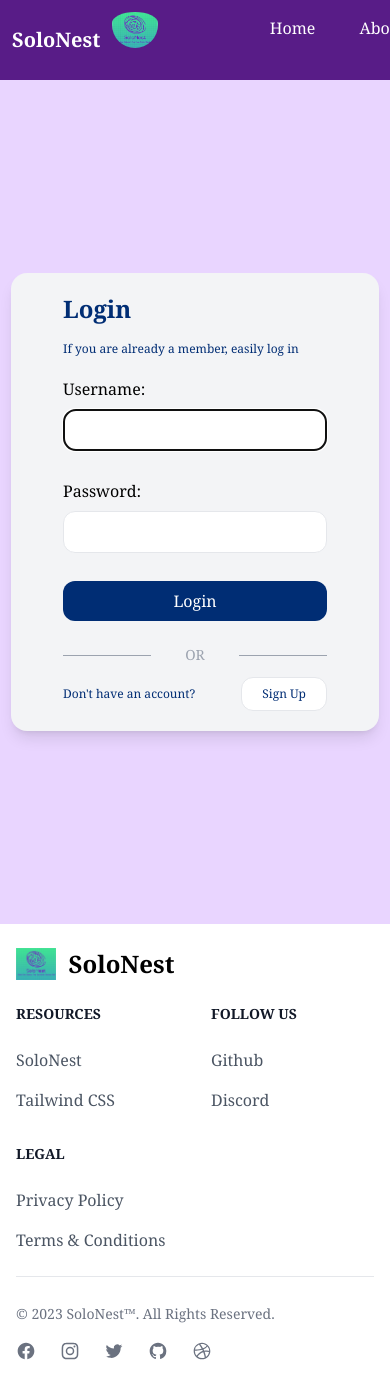
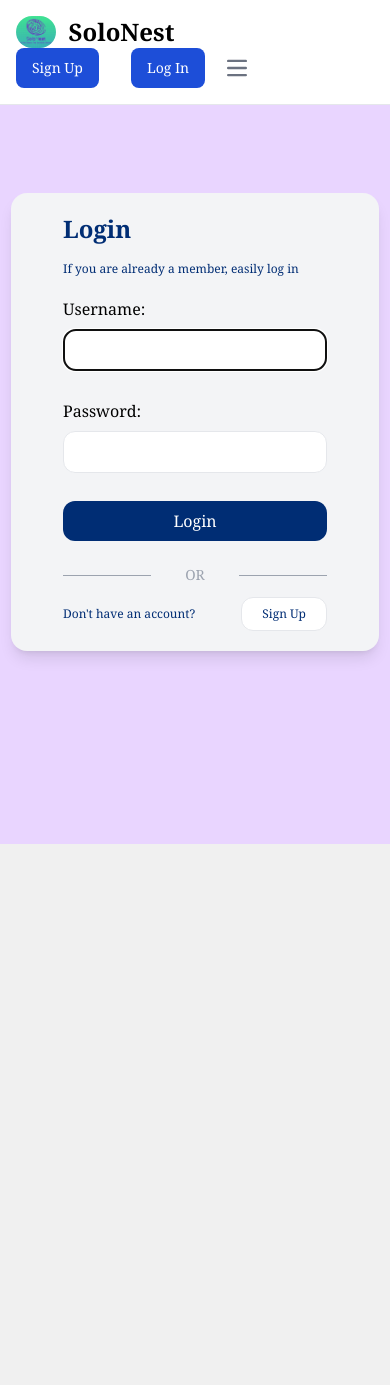
Before and after one commit to devyneX/SoloNest, a Django app: page /login/ in a window 390 px wide; the page is wider, and only the part inside the window is pictured. After the commit the page ends 844 px from the top of that part, so only its background shows below. Run offline with Django 4.2, Linux system fonts and the light colour scheme; some libraries are stand-ins or nearby versions.

Commit message:
added signup and login button in the navbar

```diff
--- a/theme/templates/base.html
+++ b/theme/templates/base.html
@@ -11,8 +11,8 @@
     {% tailwind_css %}
   </head>
 
-  <body class="bg-gray-50 font-serif leading-normal tracking-normal">
-    <nav class="bg-purple-900 text-white font-medium flex justify-between">
+  <body class="bg-gray-50 font-serif leading-normal tracking-normal fixed w-full z-20 top-0 left-0">
+    {% comment %} <nav class="bg-purple-900 text-white font-medium flex justify-between">
       <span class="text-xl flex items-center mx-3 font-extrabold">SoloNest</span>
       <img
         src="{% static 'img/logo.png' %}"
@@ -28,7 +28,45 @@
         <li class="cursor-pointer hover:underline">Facilities</li>
         <li class="cursor-pointer hover:underline">Contact Us</li>
       </ul>
+    </nav> {% endcomment %}
+
+    <nav class="bg-white dark:bg-purple-950 fixed w-full z-20 top-0 left-0 border-b border-gray-200 dark:border-gray-600">
+      <div class="max-w-screen-xl flex flex-wrap items-center justify-between mx-auto p-4">
+      <a href="#" class="flex items-center">
+          <img src="{% static 'img/logo.png' %}" class="h-8 mr-3 rounded-3xl" alt="SoloNest Logo">
+          <span class="self-center text-2xl font-semibold whitespace-nowrap dark:text-white">SoloNest</span>
+      </a>
+      <div class="flex md:order-2">
+          <button type="button" class="text-white bg-blue-700 hover:bg-blue-800 focus:ring-4 focus:outline-none focus:ring-blue-300 font-medium rounded-lg text-sm px-4 py-2 text-center mr-3 md:mr-0 dark:bg-blue-600 dark:hover:bg-blue-700 dark:focus:ring-blue-800"><a href="{% url "signup" %}">Sign Up</a></button>
+          <button type="button" class="text-white bg-blue-700 hover:bg-blue-800 focus:ring-4 focus:outline-none focus:ring-blue-300 font-medium rounded-lg text-sm px-4 py-2 text-center mr-3 md:mr-0 dark:bg-blue-600 dark:hover:bg-blue-700 dark:focus:ring-blue-800 ml-5"><a href="{% url "login" %}">Log In</a></button>
+          <button data-collapse-toggle="navbar-sticky" type="button" class="inline-flex items-center p-2 w-10 h-10 justify-center text-sm text-gray-500 rounded-lg md:hidden hover:bg-gray-100 focus:outline-none focus:ring-2 focus:ring-gray-200 dark:text-gray-400 dark:hover:bg-gray-700 dark:focus:ring-gray-600" aria-controls="navbar-sticky" aria-expanded="false">
+            <span class="sr-only">Open main menu</span>
+            <svg class="w-5 h-5" aria-hidden="true" xmlns="http://www.w3.org/2000/svg" fill="none" viewBox="0 0 17 14">
+                <path stroke="currentColor" stroke-linecap="round" stroke-linejoin="round" stroke-width="2" d="M1 1h15M1 7h15M1 13h15"/>
+            </svg>
+        </button>
+
+      </div>
+      <div id="targetEl" class="items-center justify-between hidden w-full md:flex md:w-auto md:order-1" id="navbar-sticky">
+        <ul class="flex flex-col p-4 md:p-0 mt-4 font-medium border border-gray-100 rounded-lg bg-gray-50 md:flex-row md:space-x-8 md:mt-0 md:border-0 md:bg-white dark:bg-purple-950 md:dark:bg-purple-950 dark:border-gray-700">
+          <li>
+            <a href="#" class="block py-2 pl-3 pr-4 text-gray-900 rounded hover:bg-gray-100 md:hover:bg-transparent md:hover:text-blue-700 md:p-0 md:dark:hover:text-blue-500 dark:text-white dark:hover:bg-gray-700 dark:hover:text-white md:dark:hover:bg-transparent dark:border-gray-700" aria-current="page">Home</a>
+          </li>
+          <li>
+            <a href="#" class="block py-2 pl-3 pr-4 text-gray-900 rounded hover:bg-gray-100 md:hover:bg-transparent md:hover:text-blue-700 md:p-0 md:dark:hover:text-blue-500 dark:text-white dark:hover:bg-gray-700 dark:hover:text-white md:dark:hover:bg-transparent dark:border-gray-700">About</a>
+          </li>
+          <li>
+            <a href="#" class="block py-2 pl-3 pr-4 text-gray-900 rounded hover:bg-gray-100 md:hover:bg-transparent md:hover:text-blue-700 md:p-0 md:dark:hover:text-blue-500 dark:text-white dark:hover:bg-gray-700 dark:hover:text-white md:dark:hover:bg-transparent dark:border-gray-700">Services</a>
+          </li>
+          <li>
+            <a href="#" class="block py-2 pl-3 pr-4 text-gray-900 rounded hover:bg-gray-100 md:hover:bg-transparent md:hover:text-blue-700 md:p-0 md:dark:hover:text-blue-500 dark:text-white dark:hover:bg-gray-700 dark:hover:text-white md:dark:hover:bg-transparent dark:border-gray-700">Contact</a>
+          </li>
+        </ul>
+      </div>
     </nav>
+
+
+
     {% block content %}
 
 	{% endblock %}
@@ -195,5 +233,8 @@
         </div>
       </div>
     </footer>
+    <script>
+
+    </script>
   </body>
 </html>
```
